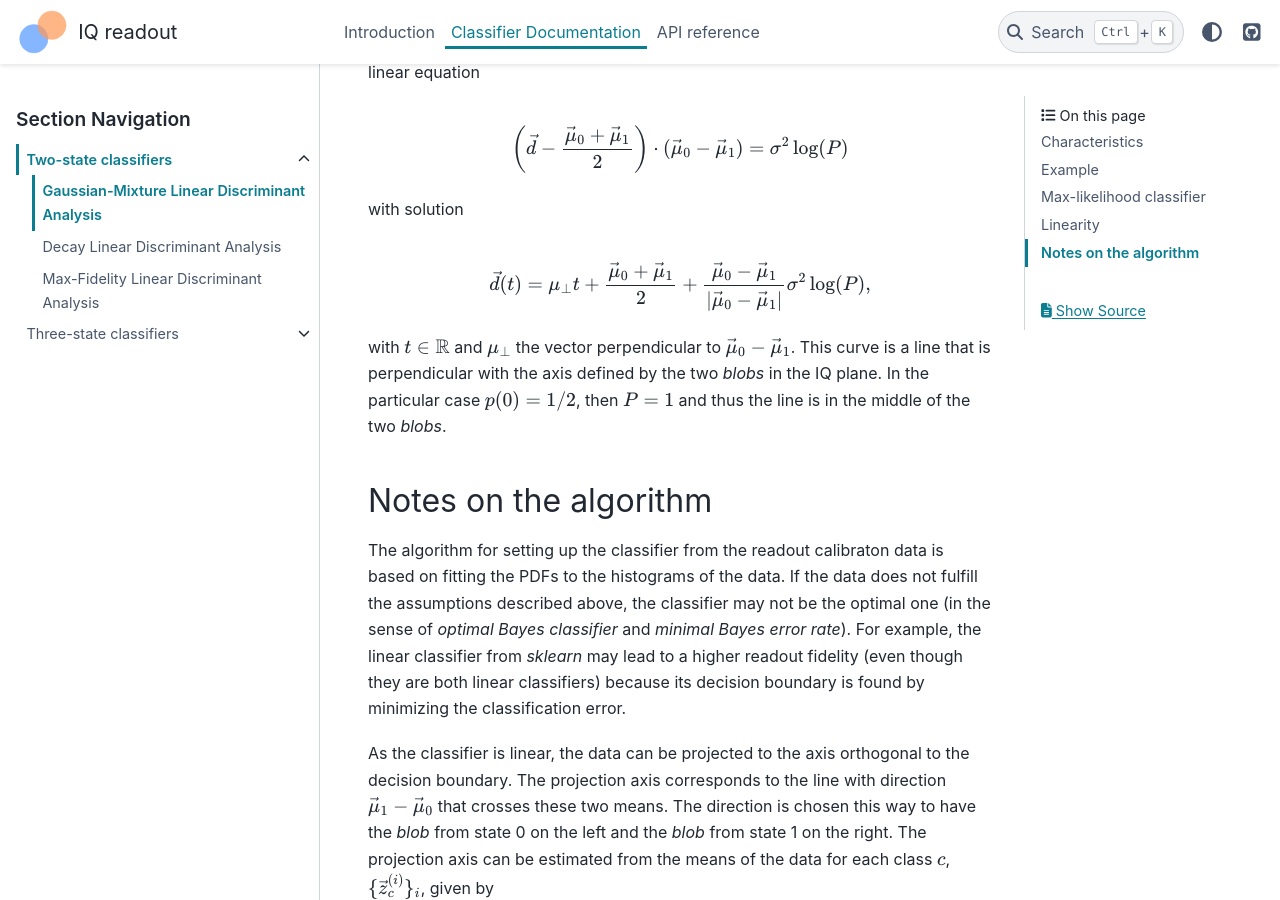
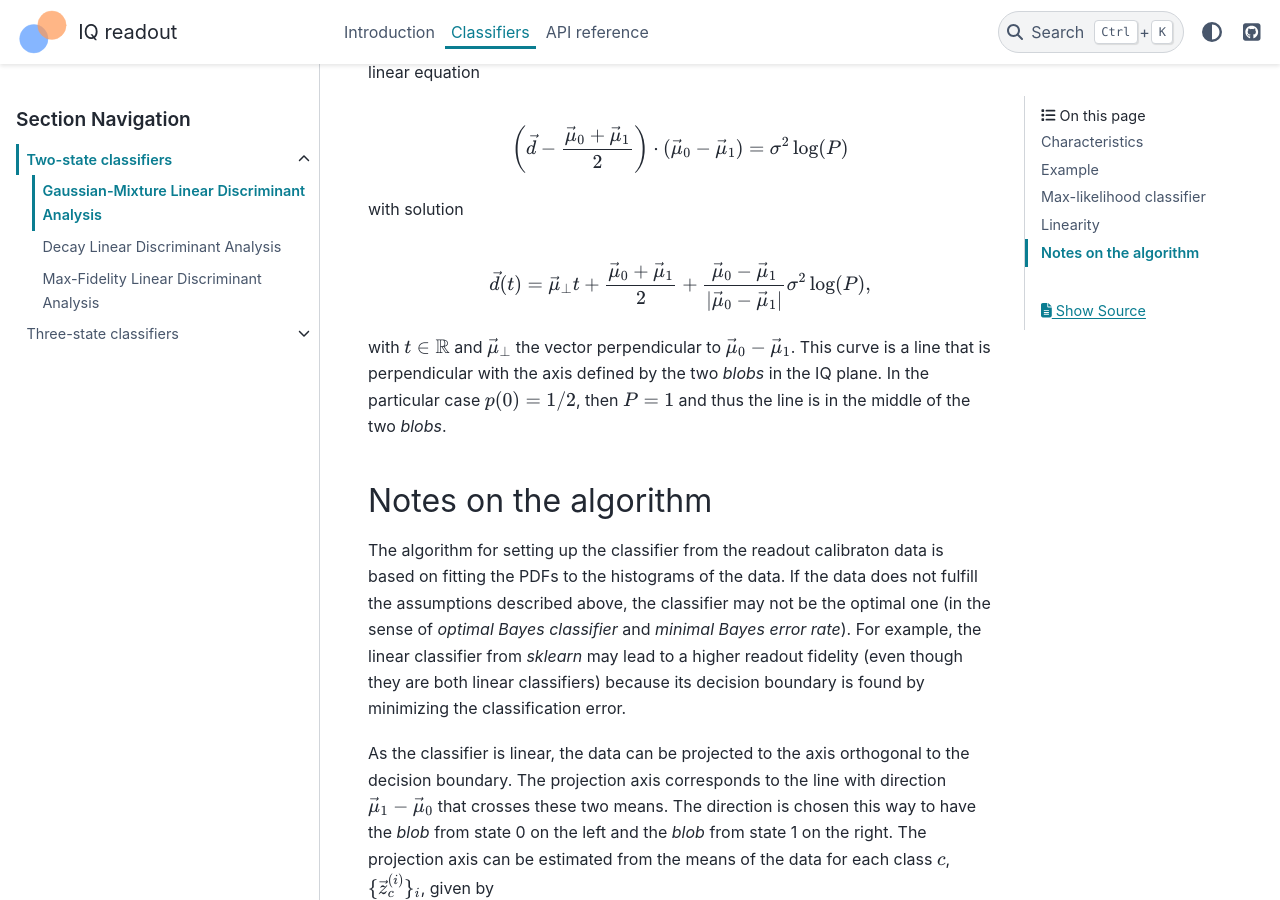
Before and after one commit to MarcSerraPeralta/iq_readout, a Sphinx documentation site: the page built from docs/source/classifiers/two_state_classifiers/gmlda.rst, in a window 1280 px wide and 900 px high, scrolled down 1996 px. Built offline with Sphinx 7.4.7 and the PyData theme 0.15.4, drawn with Linux system fonts in a browser that asks for light colours; some of the changed text lies outside the part shown.

Commit message:
Solves small typos in `docs/` (#82)

```diff
--- a/docs/source/classifier_docs.rst
+++ b/docs/source/classifier_docs.rst
@@ -1,5 +1,5 @@
-Classifier Documentation
-========================
+Classifiers
+===========
 
 .. toctree::
    :maxdepth: 2
--- a/docs/source/classifiers/two_state_classifiers/gmlda.rst
+++ b/docs/source/classifiers/two_state_classifiers/gmlda.rst
@@ -92,9 +92,9 @@ with solution
 
 .. math ::
 
-   \vec{d}(t) = \mu_{\perp} t + \frac{\vec{\mu}_0 + \vec{\mu}_1}{2} + \frac{\vec{\mu}_0 - \vec{\mu}_1}{|\vec{\mu}_0 - \vec{\mu}_1|} \sigma^2 \log(P),
+   \vec{d}(t) = \vec{\mu}_{\perp} t + \frac{\vec{\mu}_0 + \vec{\mu}_1}{2} + \frac{\vec{\mu}_0 - \vec{\mu}_1}{|\vec{\mu}_0 - \vec{\mu}_1|} \sigma^2 \log(P),
 
-with :math:`t \in \mathbb{R}` and :math:`\mu_{\perp}` the vector perpendicular to :math:`\vec{\mu}_0 - \vec{\mu}_1`. This curve is a line that is perpendicular with the axis defined by the two *blobs* in the IQ plane. In the particular case :math:`p(0) = 1/2`, then :math:`P=1` and thus the line is in the middle of the two *blobs*.
+with :math:`t \in \mathbb{R}` and :math:`\vec{\mu}_{\perp}` the vector perpendicular to :math:`\vec{\mu}_0 - \vec{\mu}_1`. This curve is a line that is perpendicular with the axis defined by the two *blobs* in the IQ plane. In the particular case :math:`p(0) = 1/2`, then :math:`P=1` and thus the line is in the middle of the two *blobs*.
 
 
 Notes on the algorithm
--- a/docs/source/intro.rst
+++ b/docs/source/intro.rst
@@ -40,13 +40,15 @@ each state the qubit was prepared on before measurement. It can be structured as
 * ``shots_1``: a numpy array of shape ``(num_shots_1, 2)`` with the IQ points when the qubit was prepared in state 1.
 * ...
 
+Complex IQ arrays can be converted to the format above using ``iq_readout.utils.from_complex``.
+
 Currently, IQ readout supports up to three-state discrimination classifiers.
 
 Setting up a classifier can be done via
 
 .. code-block:: python
 
-   from iq_readout.two_state_classifiers.DecayLinearClassifier
+   from iq_readout.two_state_classifiers import DecayLinearClassifier
 
    # load readout calibration data
    shots_0, shots_1 = ...
```
